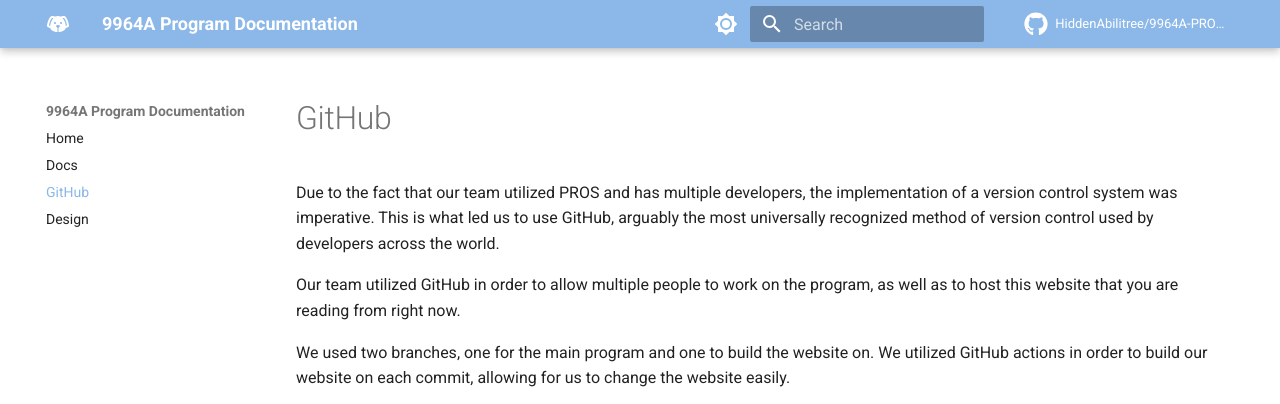
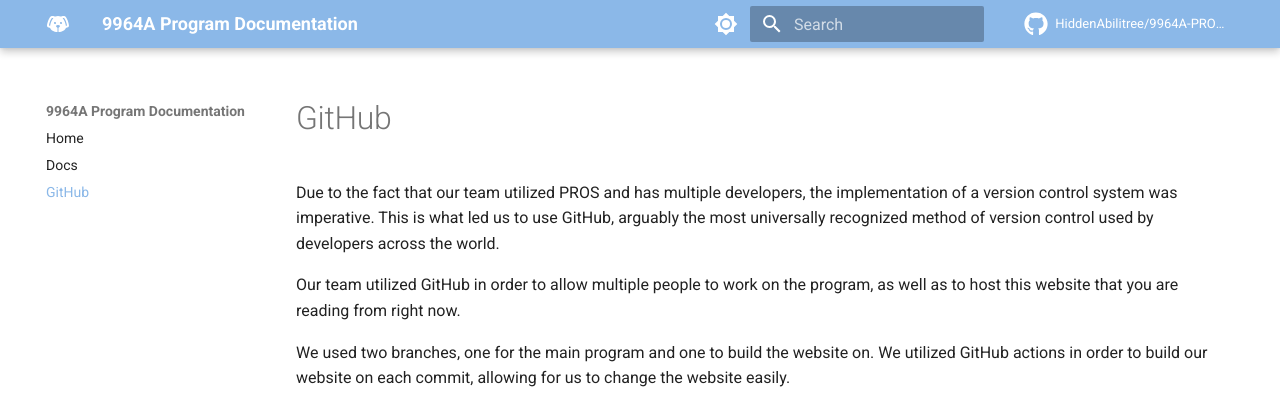
Before and after one commit to HiddenAbilitree/9964A-PROSject, an MkDocs documentation site: the page built from docs/github.md, in a window 1280 px wide. Shown: the top 404 px of the page. Built offline with MkDocs 1.6.1 and Material for MkDocs 9.7.7, drawn with Linux system fonts in a browser that asks for light colours; comment, search, counter and statistics services are not loaded.

Commit message:
Update mkdocs.yml

```diff
--- a/mkdocs.yml
+++ b/mkdocs.yml
@@ -20,7 +20,6 @@
   - Home: 'index.md'
   - Docs: 'docs.md'
   - GitHub: 'github.md'
-  - Design: 'design.md'
 
 # theme
 theme:
```
